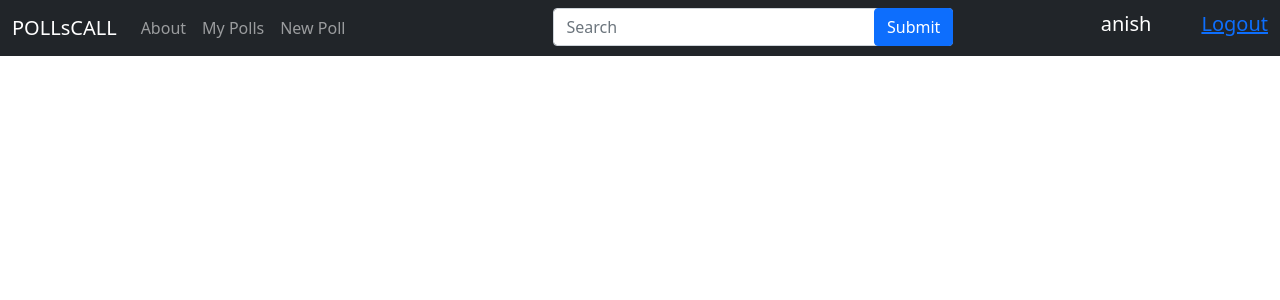
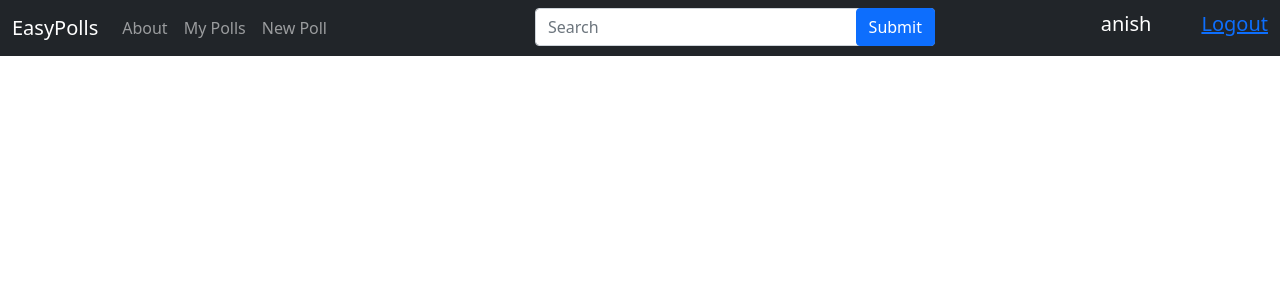
Before and after one commit to ani-sh-arma/polling_project, a Django app: page /mypolls/ in a window 1280 px wide. Shown: the top 300 px of the page. Run offline with Django 4.2, Linux system fonts and the light colour scheme; a user stored in the database is signed in; data comes from the database, SQL or seed files in the repository; both versions use the stored data as it was after the commit; some libraries are stand-ins or nearby versions.

Commit message:
fixed some more bugs

```diff
--- a/templates/base.html
+++ b/templates/base.html
@@ -29,7 +29,7 @@
 <body>
     <nav class="navbar navbar-expand-lg navbar-dark bg-dark">
         <div class="container-fluid">
-          <a class="navbar-brand" href="/">POLLsCALL</a>
+          <a class="navbar-brand" href="/">EasyPolls</a>
           <button class="navbar-toggler" type="button" data-bs-toggle="collapse" data-bs-target="#navbarSupportedContent" aria-controls="navbarSupportedContent" aria-expanded="false" aria-label="Toggle navigation">
             <span class="navbar-toggler-icon"></span>
           </button>
--- a/templates/login.html
+++ b/templates/login.html
@@ -74,7 +74,7 @@
 
     <nav class="navbar navbar-expand-lg navbar-dark bg-dark" style="position:absolute;top:0px;width:100%;">
       <div class="container-fluid">
-        <a class="navbar-brand" href="/">POLLsCALL</a>
+        <a class="navbar-brand" href="/">EasyPolls</a>
         <button class="navbar-toggler" type="button" data-bs-toggle="collapse" data-bs-target="#navbarSupportedContent" aria-controls="navbarSupportedContent" aria-expanded="false" aria-label="Toggle navigation">
           <span class="navbar-toggler-icon"></span>
         </button>
--- a/templates/mypolls.html
+++ b/templates/mypolls.html
@@ -135,13 +135,20 @@
         }).then((result) => {
 
           if (result.isConfirmed) {
-            const pollID = button.dataset.pollId;
+            Swal.fire('Deleted!', 'Your file has been deleted.', 'success')
+            .then(() => {
+              const pollID = button.dataset.pollId;
 
-            console.log(pollID);
+              console.log(pollID);
 
-            button.href = `/delete/${pollID}`;
-            button.click();
-            button.removeEventListener("click", swalDelete);
+              button.href = `/delete/${pollID}`;
+              button.click();
+              button.removeEventListener("click", swalDelete);
+
+            })
+
+
+
           }
         });
       }
```
Also changed, not shown: templates/register.html (+1 -12 lines), db.sqlite3.
